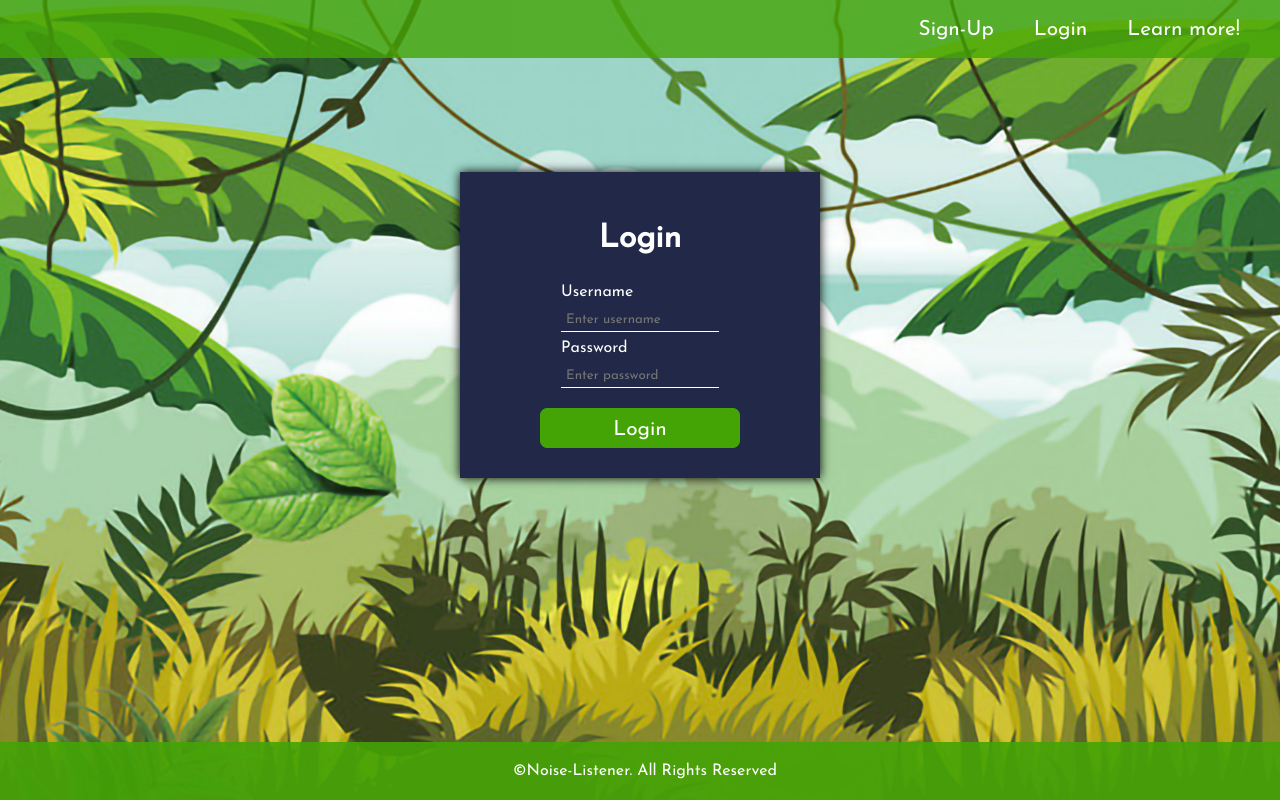
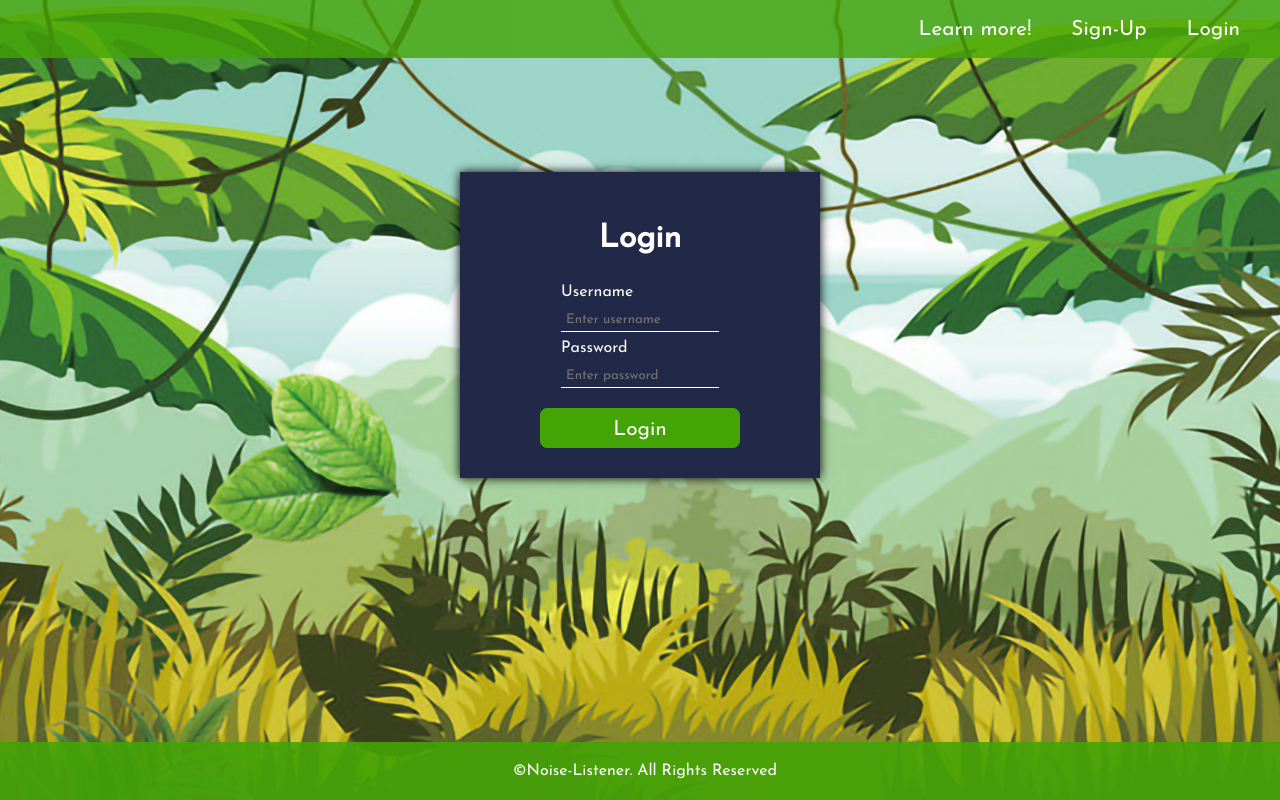
Before and after one commit to noise-controller-0520/noise-controller-0520-FE, a React (Create React App) app in the folder noise_controller/: page /login in a window 1280 px wide. Built offline with nearby package versions, Linux system fonts and the light colour scheme.

Commit message:
cleaned up NavBar across site

```diff
--- a/noise_controller/src/components/ClassListPage/ClassListPage.js
+++ b/noise_controller/src/components/ClassListPage/ClassListPage.js
@@ -5,6 +5,7 @@ import { addClassroom, deleteClassroom, getClassroom } from "../../actions";
 import Classrooms from "./Classrooms";
 import "./ClassListPage.css";
 import { Link } from "react-router-dom";
+import NavBar from '../NavBar/NavBar'
 
 class ClassesPage extends React.Component {
   state = {
@@ -41,18 +42,7 @@ class ClassesPage extends React.Component {
     console.log(this.props.classrooms);
     return (
       <div>
-        <nav>
-          <a href="https://thenoisecontroller.netlify.com/"> Learn more! </a>
-
-          <Link to="/classrooms"> Classrooms </Link>
-
-          <Link to="/game-page/:id"> Play </Link>
-
-          <Link to="/scoreboard"> Scoreboard </Link>
-
-          <Link to="/login"> Log Out </Link>
-        </nav>
-
+        <NavBar />
         <div className="class-input">
           <h3>Add New Classroom</h3>
           <input
--- a/noise_controller/src/components/ClassListPage/Classrooms.js
+++ b/noise_controller/src/components/ClassListPage/Classrooms.js
@@ -1,6 +1,7 @@
 import React from "react";
 import "./Classrooms.css";
 import { withRouter } from 'react-router-dom';
+
 
 function Classrooms(props) {
   console.log(props);
--- a/noise_controller/src/components/GamePage/GamePage.js
+++ b/noise_controller/src/components/GamePage/GamePage.js
@@ -4,22 +4,13 @@ import { withRouter } from "react-router-dom";
 import Audio from "./Audio";
 import "./GamePage.css";
 import { Link } from "react-router-dom";
+import NavBar from '../NavBar/NavBar'
 
 class GamePage extends React.Component {
   render() {
     return (
       <div className="jungle">
-        <nav>
-          <a href="https://thenoisecontroller.netlify.com/"> Learn more! </a>
-
-          <Link to="/classrooms"> Classrooms </Link>
-
-          <Link to="/game-page/:id"> Play </Link>
-
-          <Link to="/scoreboard"> Scoreboard </Link>
-
-          <Link to="/login"> Log Out </Link>
-        </nav>
+        <NavBar />
         <div className="audio-style">
           <Audio />
         </div>
--- a/noise_controller/src/components/Login/Login.js
+++ b/noise_controller/src/components/Login/Login.js
@@ -3,13 +3,15 @@ import "./Login.css";
 import { connect } from "react-redux";
 import { login } from "../../actions";
 import { Link } from "react-router-dom";
+import NavBar from '../NavBar/NavBar';
 
 class Login extends React.Component {
   state = {
     credentials: {
       username: "",
-      password: ""
-    }
+      password: "",
+    },
+    token: false
   };
 
   componentDidMount() {
@@ -17,6 +19,10 @@ class Login extends React.Component {
     localStorage.removeItem("teacher");
     localStorage.removeItem("class");
     localStorage.removeItem("name");
+    // calling setState here to force an additional render and get the Nav to render correctly
+    this.setState({
+      token: false
+    })
   }
 
   handleChanges = e => {
@@ -40,16 +46,10 @@ class Login extends React.Component {
   };
 
   render() {
+    console.log('render')
     return (
       <div className="background2">
-      <nav>
-      <Link to="/"> Sign-Up </Link>
-
-      <Link to="/login"> Login </Link>
-
-      <a href="https://thenoisecontroller.netlify.com/"> Learn more! </a>
-
-    </nav>
+        <NavBar />
         <div className="login-container">
           <h1> Login </h1>
           <form onSubmit={this.login} className="align-form">
--- a/noise_controller/src/components/NavBar/NavBar.js
+++ b/noise_controller/src/components/NavBar/NavBar.js
@@ -12,19 +12,17 @@ function NavBar(props) {
 
   return (
     <nav>
-      <Link to="/"> Sign-Up </Link>
-
-      <Link to="/login"> Login </Link>
-
       <a href="https://thenoisecontroller.netlify.com/"> Learn more! </a>
 
-      <Link to="/classrooms"> Classrooms </Link>
+      {localStorage.getItem("token") &&
+        <Link to="/classrooms"> My Classrooms </Link>
+      }
 
-      <Link to="/game-page/:id"> Play </Link>
+      {!localStorage.getItem("token") &&
+        <Link to="/"> Sign-Up </Link>
+      }
 
-      <Link to="/scoreboard"> Scoreboard </Link>
-
-      <Link to="/login"> Log Out </Link>
+      <Link to="/login">{localStorage.getItem("token") ? 'Logout' : 'Login'} </Link>
     </nav>
   );
 }
--- a/noise_controller/src/components/Scoreboard/ScoresPage.js
+++ b/noise_controller/src/components/Scoreboard/ScoresPage.js
@@ -4,6 +4,7 @@ import { connect } from "react-redux";
 import { getScores, getHighScore } from "../../actions";
 import Scores from "./Scores";
 import { Link } from "react-router-dom";
+import NavBar from '../NavBar/NavBar'
 
 class ScoresPage extends React.Component {
   state = {
@@ -27,17 +28,7 @@ class ScoresPage extends React.Component {
     console.log(this.getHighScore());
     return (
       <div className="center">
-        <nav>
-          <a href="https://thenoisecontroller.netlify.com/"> Learn more! </a>
-
-          <Link to="/classrooms"> Classrooms </Link>
-
-          <Link to="/game-page/:id"> Play </Link>
-
-          <Link to="/scoreboard"> Scoreboard </Link>
-
-          <Link to="/login"> Log Out </Link>
-        </nav>
+        <NavBar />
         <div className="scores">
           <h1 className="classroom">{this.state.className}</h1>
           <h1> High Score </h1>
--- a/noise_controller/src/components/Sign-up/SignUp.js
+++ b/noise_controller/src/components/Sign-up/SignUp.js
@@ -5,6 +5,8 @@ import "./SignUp.css";
 import { connect } from "react-redux";
 import { signUp } from "../../actions";
 import { Link } from "react-router-dom";
+
+import NavBar from '../NavBar/NavBar'
 
 class SignUp extends React.Component {
   state = {
@@ -37,15 +39,7 @@ class SignUp extends React.Component {
   render() {
     return (
       <div className="background">
-      <nav>
-      <a href="https://thenoisecontroller.netlify.com/"> Learn more! </a>
-
-      <Link to="/"> Sign-Up </Link>
-
-      <Link to="/login"> Login </Link>
-
-    </nav>
-
+        <NavBar />
         <form onSubmit={this.signUp} className="form-container">
           <h1>Sign-up to Play!</h1>
 
@@ -61,7 +55,7 @@ class SignUp extends React.Component {
 
           <p>Last Name</p>
           <input
-             className="sign-input"
+            className="sign-input"
             name="last_name"
             required
             onChange={this.handleChanges}
```
